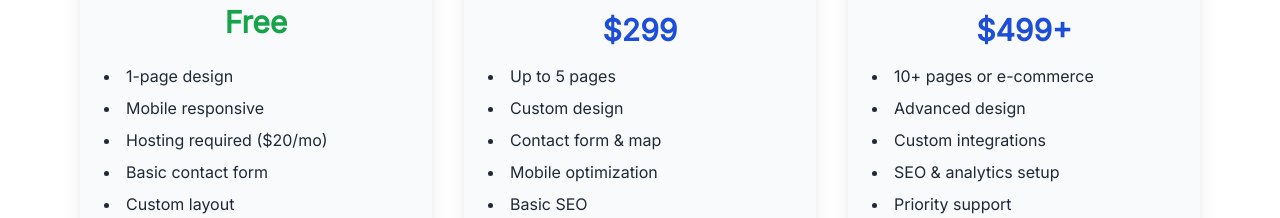
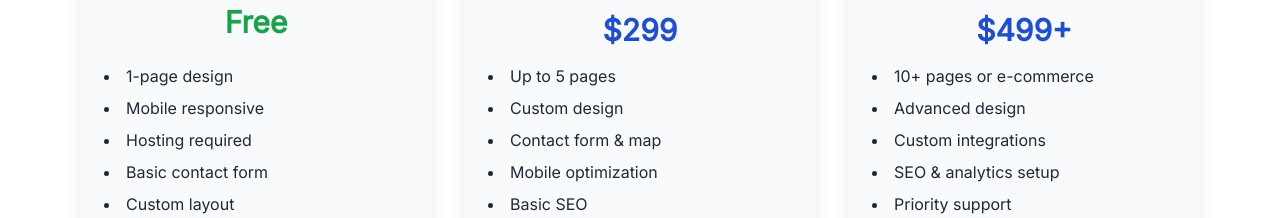
Before and after one commit to juancabrera0513/DOMIWEBITES2, a React (Create React App) app: page / in a window 1280 px wide. Shown: the part 2160-2378 px from the top of the page. Built offline with nearby package versions, Linux system fonts and the light colour scheme.

Commit message:
remove hosting price

```diff
--- a/src/Pricing.jsx
+++ b/src/Pricing.jsx
@@ -75,7 +75,7 @@ const webPackages = [
     features: [
       '1-page design',
       'Mobile responsive',
-      'Hosting required ($20/mo)',
+      'Hosting required',
       'Basic contact form',
       'Custom layout'
     ],
```
